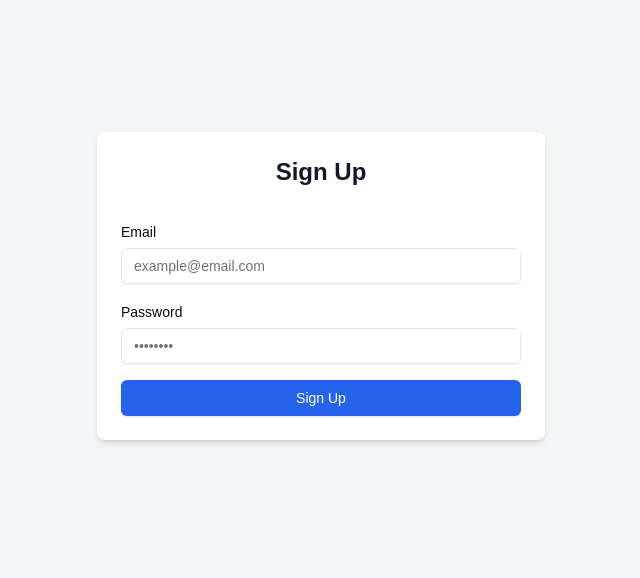
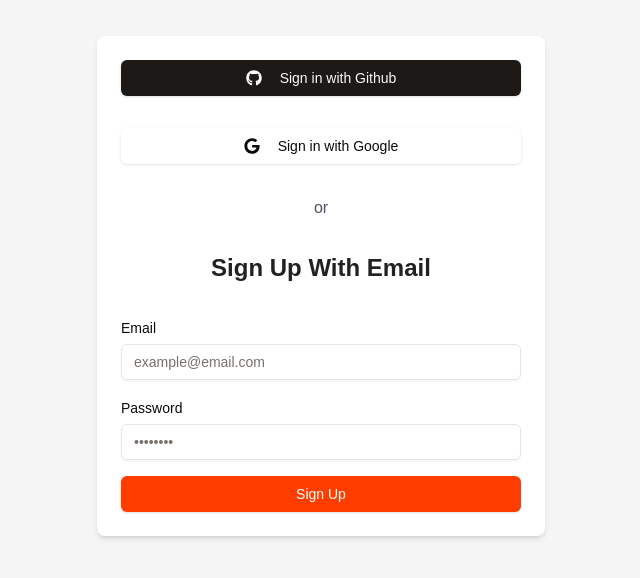
Before and after one commit to khiba-k/firebase_apps, a Next.js app in the folder blog-app/: page /sign-up in a window 1280 px wide. Shown: the part 114-692 px from the top of the page, without its empty margins (319-959 px from the left). Built offline with nearby package versions, Linux system fonts and the light colour scheme; no server answers.

Commit message:
added loading screen

```diff
--- a/blog-app/src/app/(auth)/sign-in/page.tsx
+++ b/blog-app/src/app/(auth)/sign-in/page.tsx
@@ -1,11 +1,16 @@
 "use client";
-import React, { useState } from "react";
+import React, { useState, useEffect } from "react";
 import { Button } from "@/components/ui/button";
 import { Input } from "@/components/ui/input";
 import { Label } from "@/components/ui/label";
-import { useSignInWithEmailAndPassword } from "react-firebase-hooks/auth";
+import {
+  useSignInWithEmailAndPassword,
+  useAuthState,
+} from "react-firebase-hooks/auth";
 import { auth } from "@/lib/firebaseConfig";
 import { useRouter } from "next/navigation";
+import GitHubButton from "@/screens/auth/GitHubButton";
+import GoogleButton from "@/screens/auth/GoogleButton";
 
 // SignIn Page
 const SignIn: React.FC = () => {
@@ -13,6 +18,22 @@
   const [password, setPassword] = useState<string>("");
   const [error, setError] = useState<string>("");
   const router = useRouter();
+  const [isLoad, setIsLoad] = useState<boolean>(false);
+  const [authorisedUser, authorisedLoading, authorisedError] =
+    useAuthState(auth);
+
+  // Check if user is logged in
+  useEffect(() => {
+    if (authorisedLoading) {
+      setIsLoad(true);
+    }
+    if (!authorisedLoading) {
+      setIsLoad(false);
+      if (authorisedUser) {
+        router.push("/");
+      }
+    }
+  }, [authorisedUser, router]);
 
   // Sign In with email and password
   const [signInWithEmailAndPassword, user, loading, signInError] =
@@ -29,7 +50,7 @@
       if (result) {
         setEmail("");
         setPassword("");
-        router.push('/');
+        router.push("/");
       }
     } catch (e: any) {
       setError(e.message);
@@ -40,9 +61,12 @@
   return (
     <div className="flex min-h-screen items-center justify-center bg-gray-100 px-4">
       <div className="w-full max-w-md space-y-8 rounded-lg bg-white p-6 shadow-md">
-        <h2 className="text-center text-2xl font-bold text-gray-900">
-          Sign In
-        </h2>
+        <GitHubButton />
+        <GoogleButton />
+        <div className="w-full flex justify-center">or</div>
+        <h6 className="text-center text-2xl font-bold text-gray-900">
+          Sign In With Email
+        </h6>
 
         {error && (
           <div className="rounded-md bg-red-50 p-4 text-sm text-red-600">
@@ -92,7 +116,7 @@
 
           <Button
             type="submit"
-            className="w-full bg-blue-600 text-white hover:bg-blue-700"
+            className="w-full bg-[#FF3D00] text-white hover:bg-[#FF5722] focus:outline-none"
             disabled={loading}
           >
             {loading ? "Signing In..." : "Sign In"}
--- a/blog-app/src/app/(auth)/sign-up/page.tsx
+++ b/blog-app/src/app/(auth)/sign-up/page.tsx
@@ -1,11 +1,18 @@
 "use client";
-import React, { useState } from "react";
+import React, { useEffect, useState } from "react";
 import { Button } from "@/components/ui/button";
 import { Input } from "@/components/ui/input";
 import { Label } from "@/components/ui/label";
-import { useCreateUserWithEmailAndPassword } from "react-firebase-hooks/auth";
+import { FaGithub } from "react-icons/fa";
+
+import {
+  useCreateUserWithEmailAndPassword,
+  useAuthState,
+} from "react-firebase-hooks/auth";
 import { auth } from "@/lib/firebaseConfig";
+import GitHubButton from "@/screens/auth/GitHubButton";
 import { useRouter } from "next/navigation";
+import GoogleButton from "@/screens/auth/GoogleButton";
 
 // Sign Up Page
 const SignUp: React.FC = () => {
@@ -13,10 +20,29 @@
   const [password, setPassword] = useState<string>("");
   const [error, setError] = useState<string>("");
   const router = useRouter();
+  const [isLoad, setIsLoad] = useState<boolean>(false);
+  const [authorisedUser, authorisedLoading, authorisedError] =
+    useAuthState(auth);
+
+  useEffect(() => {
+    if (authorisedLoading) {
+      setIsLoad(true);
+    }
+    if (!authorisedLoading) {
+      setIsLoad(false);
+      if (authorisedUser) {
+        router.push("/");
+      }
+    }
+  }, [authorisedUser, router]);
 
   // Sign Up with email and password
-  const [createUserWithEmailAndPassword, user, loading, signUpError] =
-    useCreateUserWithEmailAndPassword(auth);
+  const [
+    createUserWithEmailAndPassword,
+    signUpUser,
+    signUpLoading,
+    signUpError,
+  ] = useCreateUserWithEmailAndPassword(auth);
 
   //Form submit function
   const handleFormSubmit = async (e: React.FormEvent) => {
@@ -29,7 +55,7 @@
       if (result) {
         setEmail("");
         setPassword("");
-        router.push('/');
+        router.push("/");
       }
     } catch (e: any) {
       setError(e.message);
@@ -38,11 +64,14 @@
   };
 
   return (
-    <div className="flex min-h-screen items-center justify-center bg-gray-100 px-4">
+    <div className="flex min-h-screen items-center justify-center bg-[#F5F5F5] px-4">
       <div className="w-full max-w-md space-y-8 rounded-lg bg-white p-6 shadow-md">
-        <h2 className="text-center text-2xl font-bold text-gray-900">
-          Sign Up
-        </h2>
+        <GitHubButton />
+        <GoogleButton />
+        <div className="w-full flex justify-center text-gray-600 mt-2">or</div>
+        <h5 className="text-center text-2xl font-bold text-[#212121] mt-4">
+          Sign Up With Email
+        </h5>
 
         {error && (
           <div className="rounded-md bg-red-50 p-4 text-sm text-red-600">
@@ -50,12 +79,13 @@
           </div>
         )}
 
-        {loading && (
+        {signUpLoading && (
           <div className="text-center text-sm text-gray-600">
             Creating account...
           </div>
         )}
-        {/* Sign Uo Form */}
+
+        {/* Sign Up Form */}
         <form onSubmit={handleFormSubmit} className="space-y-4">
           <div>
             <Label htmlFor="email" className="text-sm font-medium">
@@ -69,7 +99,7 @@
               onChange={(e) => setEmail(e.target.value)}
               className="mt-1"
               required
-              disabled={loading}
+              disabled={signUpLoading}
             />
           </div>
 
@@ -85,16 +115,16 @@
               onChange={(e) => setPassword(e.target.value)}
               className="mt-1"
               required
-              disabled={loading}
+              disabled={signUpLoading}
             />
           </div>
 
           <Button
             type="submit"
-            className="w-full bg-blue-600 text-white hover:bg-blue-700"
-            disabled={loading}
+            className="w-full bg-[#FF3D00] text-white hover:bg-[#FF5722] focus:outline-none"
+            disabled={signUpLoading}
           >
-            {loading ? "Creating Account..." : "Sign Up"}
+            {signUpLoading ? "Creating Account..." : "Sign Up"}
           </Button>
         </form>
       </div>
--- /dev/null
+++ b/blog-app/src/app/loading.tsx
@@ -0,0 +1,11 @@
+"use client";
+
+import React from "react";
+
+export default function Loading() {
+  return (
+    <div className="flex min-h-screen items-center justify-center bg-gray-50">
+      <div className="h-12 w-12 animate-spin rounded-full border-4 border-t-[#FF3D00] border-gray-300"></div>
+    </div>
+  );
+}
--- a/blog-app/src/app/page.tsx
+++ b/blog-app/src/app/page.tsx
@@ -30,9 +30,6 @@
 
   return (
     <>
-      {isLoad ? (
-        <div>Loading...</div>
-      ) : (
       <Button
         onClick={() => {
           signOut(auth);
@@ -40,7 +37,6 @@
       >
         Sign Out
       </Button>
-      )}
     </>
   );
 }
```
Lines whose indentation alone changed are shown as unchanged.
